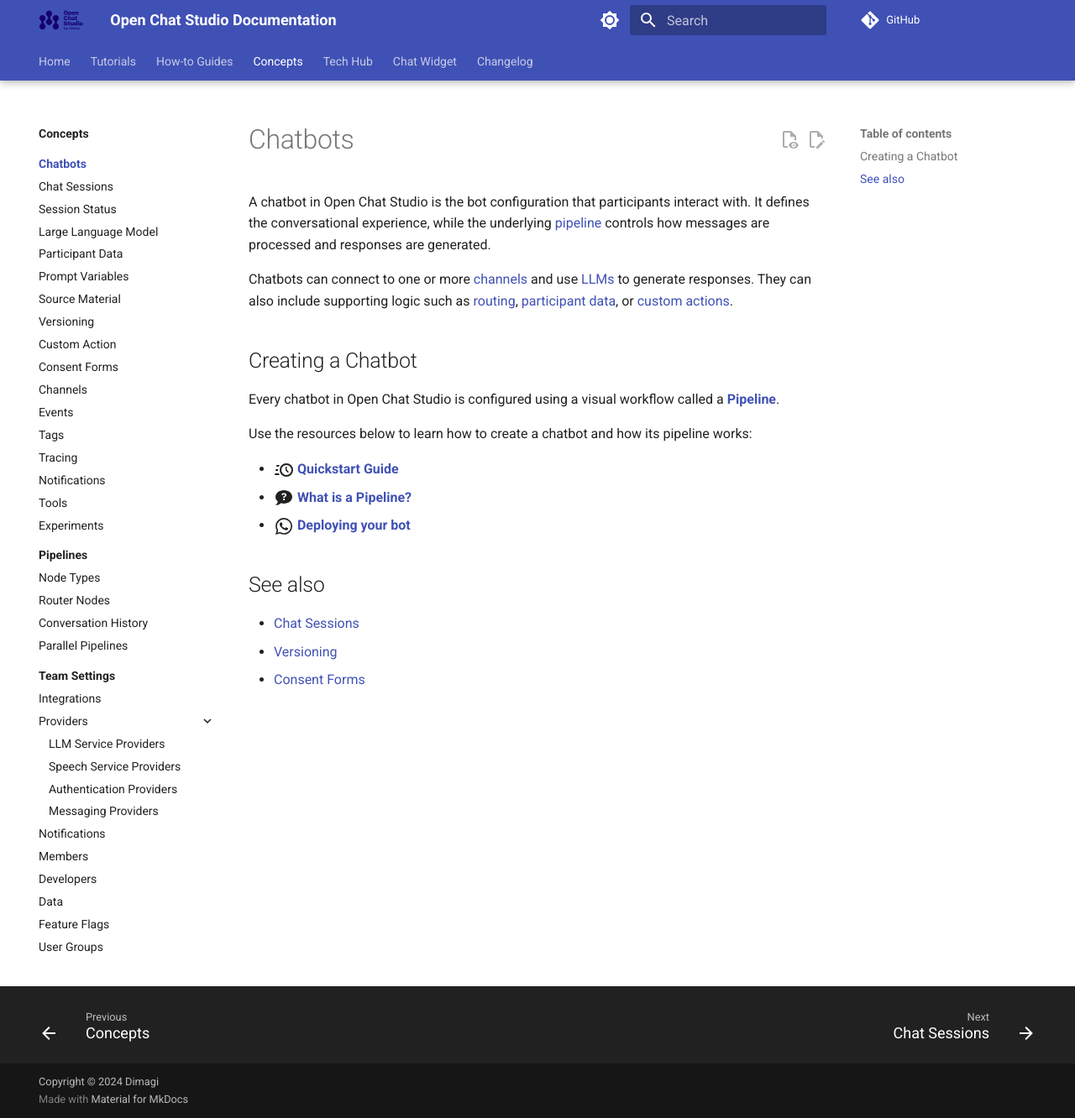
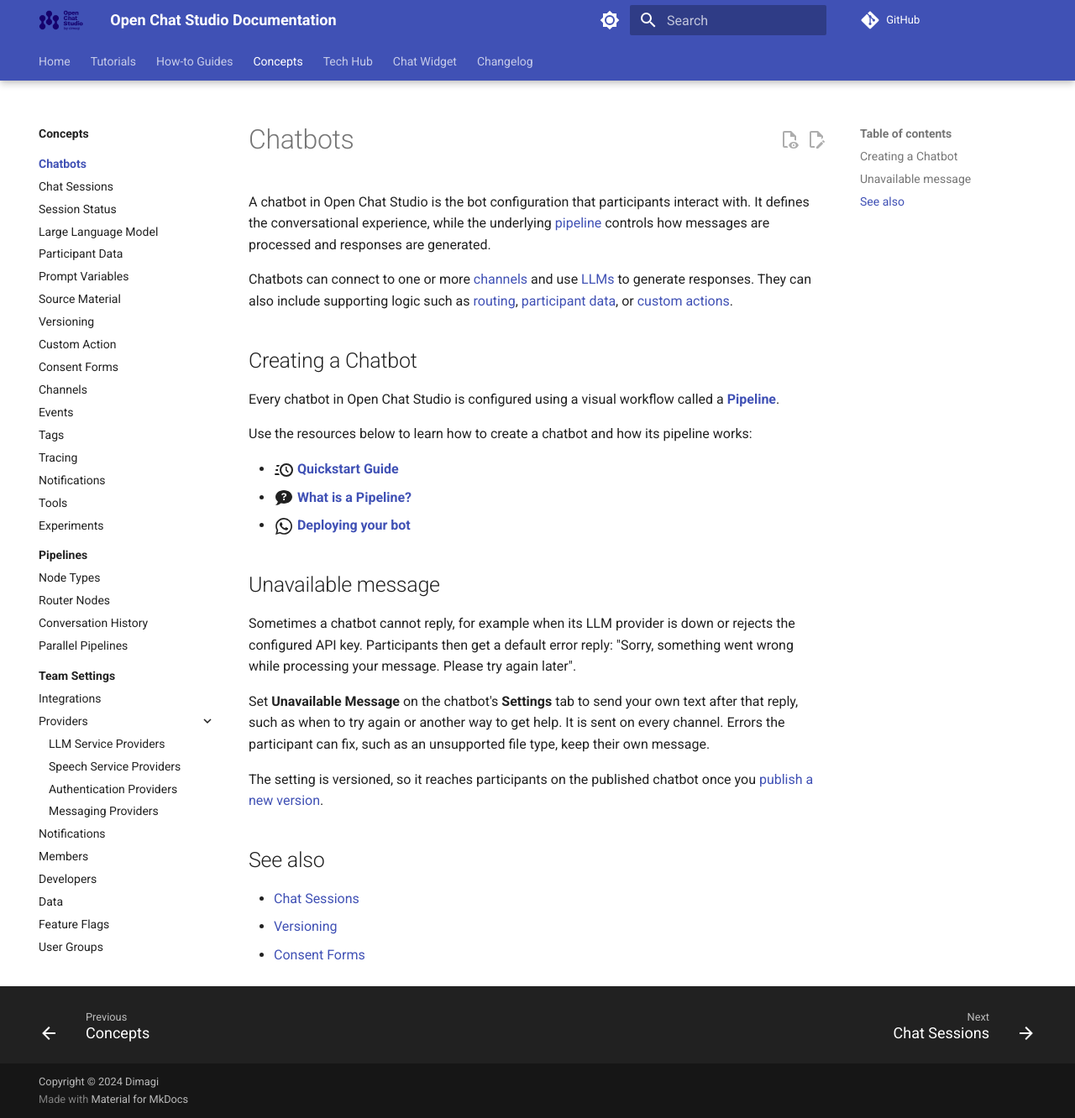
Before and after one commit to dimagi/open-chat-studio-docs, an MkDocs documentation site: the page built from docs/concepts/chatbots/index.md, in a window 1280 px wide and 1332 px high. Shown: the whole window at 84% size. Built offline with MkDocs 1.6.1 and Material for MkDocs 9.7.7, drawn with Linux system fonts in a browser that asks for light colours; a script that is not in the unit is left out; comment, search, counter and statistics services are not loaded.

Commit message:
docs: document chatbot unavailable message

```diff
--- a/docs/concepts/chatbots/index.md
+++ b/docs/concepts/chatbots/index.md
@@ -15,6 +15,17 @@
 - :material-chat-question:{ .lg .middle } [__What is a Pipeline?__](../pipelines/index.md#what-is-a-pipeline)
 - :material-whatsapp:{ .lg .middle } [__Deploying your bot__](../../how-to/channels/deploy_to_different_channels.md)
 
+## Unavailable message
+
+Sometimes a chatbot cannot reply, for example when its LLM provider is down or rejects the configured API key.
+Participants then get a default error reply: "Sorry, something went wrong while processing your message. Please try again later".
+
+Set **Unavailable Message** on the chatbot's **Settings** tab to send your own text after that reply, such as when to try again or another way to get help.
+It is sent on every channel.
+Errors the participant can fix, such as an unsupported file type, keep their own message.
+
+The setting is versioned, so it reaches participants on the published chatbot once you [publish a new version](../versioning.md).
+
 ## See also
 
 - [Chat Sessions](../sessions.md)
```
